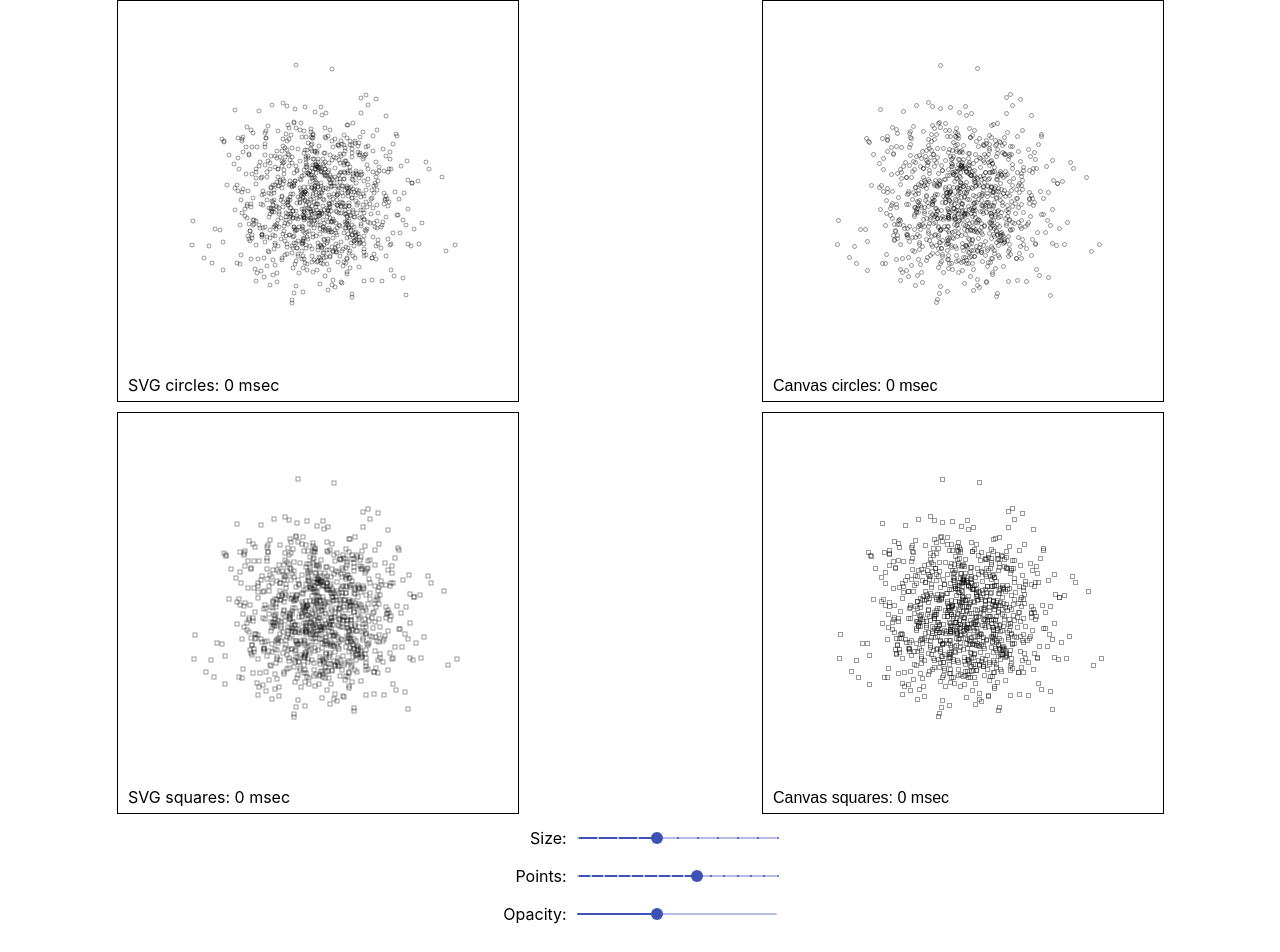
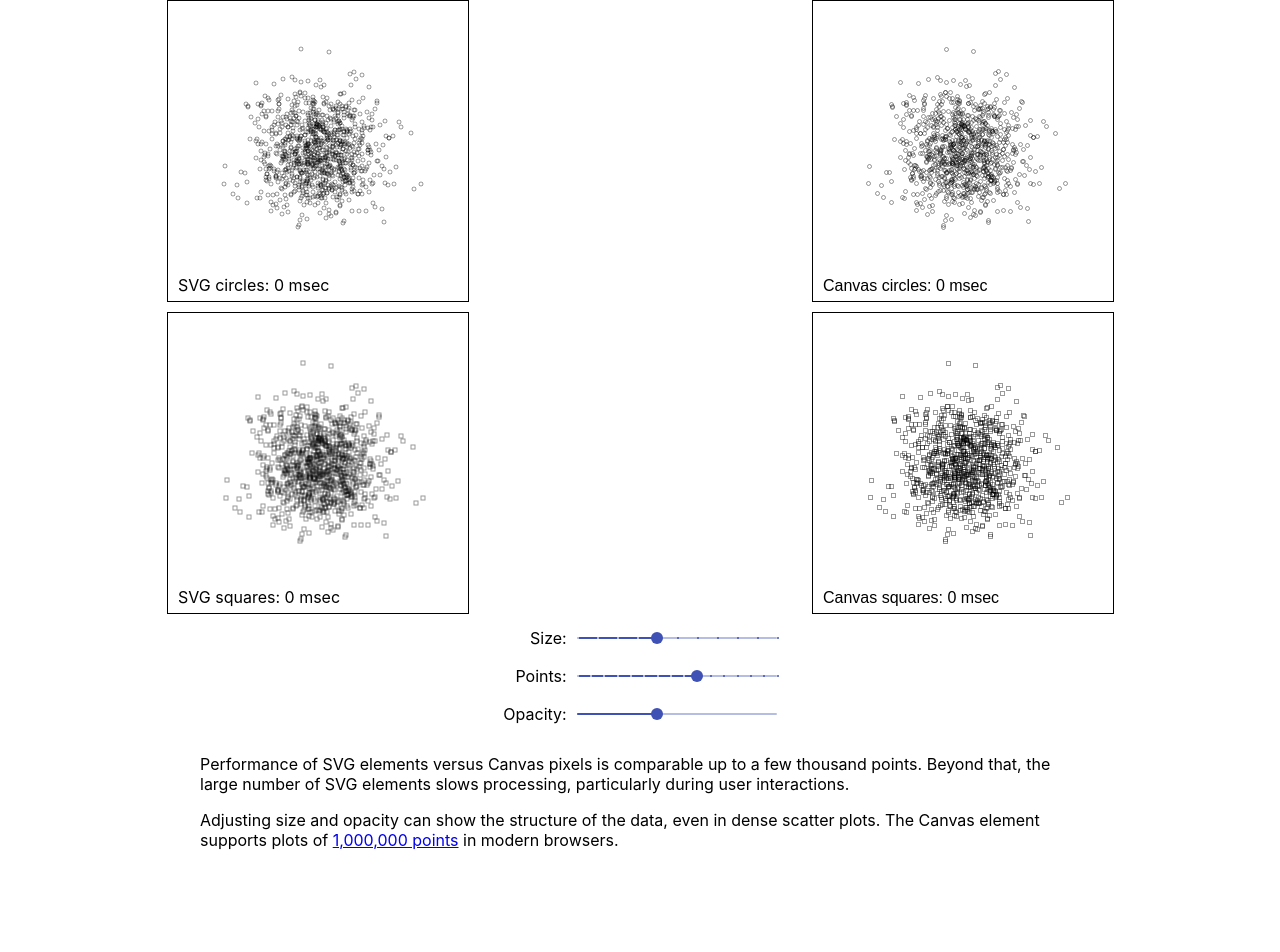
Before and after one commit to hemanrobinson/svg-canvas-performance, a React (Create React App) app: page / in a window 1280 px wide. Shown: the top 952 px of the page. After the commit the page ends 866 px from the top, so only its background shows below. Built offline with nearby package versions, Linux system fonts and the light colour scheme.

Commit message:
description

```diff
--- a/src/App.css
+++ b/src/App.css
@@ -2,6 +2,10 @@
 div {
     text-align: center;
     gap: 10px;
+}
+.Description {
+    text-align: left;
+    margin: 0 200px;
 }
 .Column {
     display: flex;
--- a/src/App.js
+++ b/src/App.js
@@ -36,9 +36,14 @@ const App = () => {
                     valueLabelDisplay="auto"
                     onChangeCommitted={( event, value ) => setOpacity( value )} />
             </div>
-            <p>
-            Lorem ipsum dolor sit amet, consectetur adipiscing elit. Maecenas tempor tempor massa. Morbi congue mi augue, a vulputate augue molestie eget. Sed egestas eros elit, ut pretium tellus pretium ut. Donec volutpat leo et neque laoreet porttitor sit amet et quam. In hac habitasse platea dictumst. Etiam eu magna tortor. Cras vel dapibus ligula, ut rutrum nibh. Morbi blandit ac elit id volutpat. Nam ut tincidunt elit. Sed fermentum lacinia magna, eget commodo leo gravida in. Suspendisse sit amet nibh magna. Cras ullamcorper libero id fermentum tincidunt. Quisque hendrerit nisl purus, non fringilla tortor fermentum a. Phasellus eleifend felis at ante porttitor tempus. Pellentesque vulputate odio vel tortor elementum blandit.
-            </p>
+            <div className="Description">
+                <p>
+                Performance of SVG elements versus Canvas pixels is comparable up to a few thousand points.  Beyond that, the large number of SVG elements slows processing, particularly during user interactions.
+                </p>
+                <p>
+                Adjusting size and opacity can show the structure of the data, even in dense scatter plots.  The Canvas element supports plots of <a href="https://www.highcharts.com/demo/android/scatter-boost">1,000,000 points</a> in modern browsers.
+                </p>
+            </div>
         </div>
     );
 }
--- a/src/PlotCanvas.js
+++ b/src/PlotCanvas.js
@@ -6,7 +6,7 @@ import './PlotCanvas.css';
 const PlotCanvas = ( props ) => {
 
     // Create reference and scales.
-    const width = 400, height = 400;
+    const width = 300, height = 300;
     let ref = useRef(),
         xScale = d3.scaleLinear().domain([ 0, 1 ]).range([ 0, width ]),
         yScale = d3.scaleLinear().domain([ 0, 1 ]).range([ height, 0 ]),
--- a/src/PlotSVG.js
+++ b/src/PlotSVG.js
@@ -6,7 +6,7 @@ import './PlotSVG.css';
 const PlotSVG = ( props ) => {
 
     // Create reference and scales.
-    const width = 400, height = 400;
+    const width = 300, height = 300;
     let ref = useRef(),
         xScale = d3.scaleLinear().domain([ 0, 1 ]).range([ 0, width ]),
         yScale = d3.scaleLinear().domain([ 0, 1 ]).range([ height, 0 ]),
```
